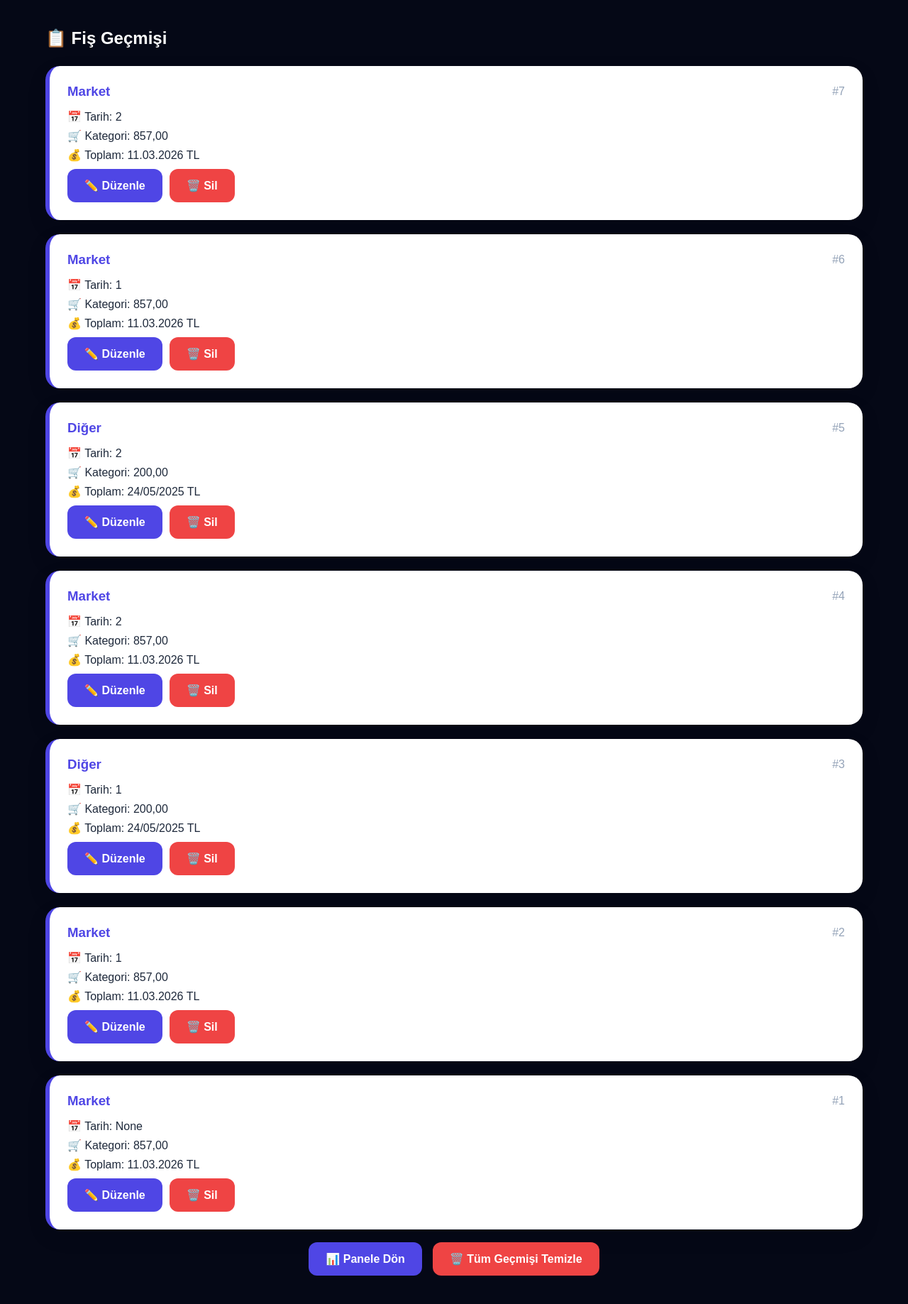
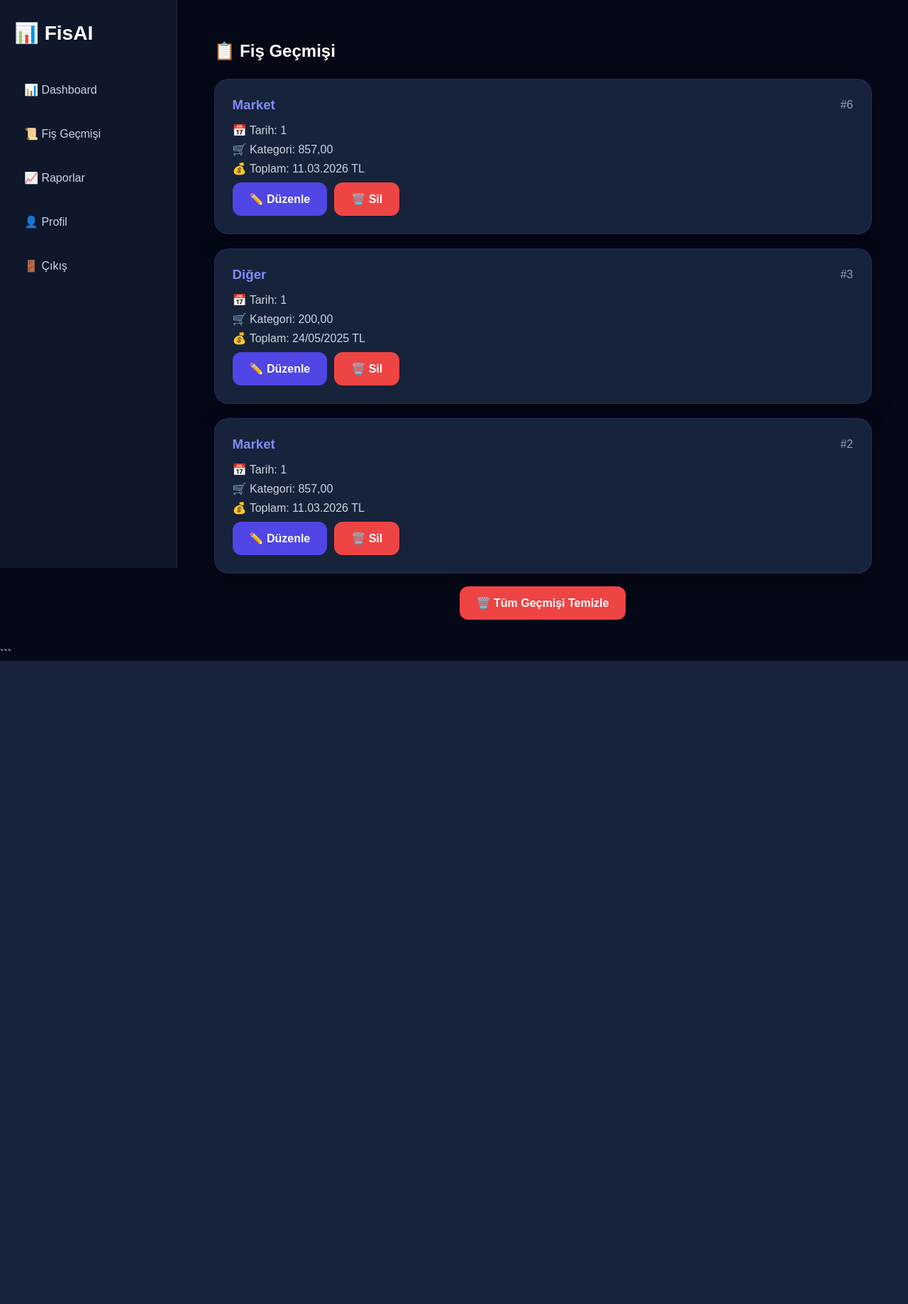
Before and after one commit to havinozvaris/fisai-web, a Flask app: page /receipts in a window 1280 px wide. Shown: the whole page at 71% size. After the commit the page ends 931 px from the top, so only its background shows below. Run offline with Flask 3, Linux system fonts and the light colour scheme; a user stored in the database is signed in; data comes from the database, SQL or seed files in the repository; both versions use the stored data as it was after the commit.

Commit message:
güncellendi

````diff
--- a/app.py
+++ b/app.py
@@ -7,7 +7,7 @@ import pytesseract
 import uuid
 from openai import OpenAI
 
-
+pytesseract.pytesseract.tesseract_cmd = r"C:\Program Files\Tesseract-OCR\tesseract.exe"
 
 from dotenv import load_dotenv
 import os
@@ -36,18 +36,36 @@ def init_db():
     cursor = conn.cursor()
 
     cursor.execute("""
-    CREATE TABLE IF NOT EXISTS fisler (
-        id INTEGER PRIMARY KEY AUTOINCREMENT,
-        tarih TEXT,
-        toplam REAL,
-        kategori TEXT,
-        magaza TEXT,
-        kdv REAL,
-        dosya_adi TEXT,
-        eklenme_tarihi TEXT,
-        duzeltilmis INTEGER DEFAULT 0
-    )
-    """)
+CREATE TABLE IF NOT EXISTS fisler (
+
+    id INTEGER PRIMARY KEY AUTOINCREMENT,
+
+    user_id INTEGER,
+
+    tarih TEXT,
+    toplam REAL,
+    kategori TEXT,
+    magaza TEXT,
+
+    kdv REAL,
+    dosya_adi TEXT,
+    eklenme_tarihi TEXT,
+
+    duzeltilmis INTEGER DEFAULT 0
+
+)
+""")
+
+    cursor.execute("""
+CREATE TABLE IF NOT EXISTS users (
+
+    id INTEGER PRIMARY KEY AUTOINCREMENT,
+    ad TEXT NOT NULL,
+    email TEXT UNIQUE NOT NULL,
+    sifre TEXT NOT NULL
+
+)
+""")
 
     conn.commit()
     conn.close()
@@ -219,24 +237,131 @@ Fiş metni:
 def home():
     return render_template("index.html")
 
-@app.route("/login")
+@app.route("/login", methods=["GET", "POST"])
 def login():
+
+    if request.method == "POST":
+
+        email = request.form["email"]
+        sifre = request.form["sifre"]
+
+        conn = sqlite3.connect("fisler.db")
+        cursor = conn.cursor()
+
+        cursor.execute("""
+        SELECT id, ad
+        FROM users
+        WHERE email=? AND sifre=?
+        """, (email, sifre))
+
+        user = cursor.fetchone()
+
+        conn.close()
+
+        if user:
+
+            session["user_id"] = user[0]
+            session["user_name"] = user[1]
+
+            return redirect("/dashboard")
+
+        return "Email veya şifre yanlış"
+
     return render_template("login.html")
 
-@app.route("/register")
+@app.route("/register", methods=["GET", "POST"])
 def register():
+
+    if request.method == "POST":
+
+        ad = request.form["ad"]
+        email = request.form["email"]
+        sifre = request.form["sifre"]
+        sifre_tekrar = request.form["sifre_tekrar"]
+
+        if sifre != sifre_tekrar:
+            return "Şifreler eşleşmiyor"
+
+        if len(ad.strip()) < 3:
+         return "Ad Soyad en az 3 karakter olmalıdır"
+
+        if len(sifre) < 6:
+         return "Şifre en az 6 karakter olmalıdır"
+
+        if not any(char.isdigit() for char in sifre):
+         return "Şifre en az 1 rakam içermelidir"
+
+        if not any(char.isalpha() for char in sifre):
+         return "Şifre en az 1 harf içermelidir"
+
+
+        conn = sqlite3.connect("fisler.db")
+        cursor = conn.cursor()
+
+        cursor.execute("""
+        CREATE TABLE IF NOT EXISTS users(
+            id INTEGER PRIMARY KEY AUTOINCREMENT,
+            ad TEXT,
+            email TEXT UNIQUE,
+            sifre TEXT
+        )
+        """)
+
+        try:
+
+            cursor.execute("""
+            INSERT INTO users(ad,email,sifre)
+            VALUES(?,?,?)
+            """, (ad, email, sifre))
+
+            conn.commit()
+
+        except:
+            conn.close()
+            return "Bu e-posta zaten kayıtlı"
+
+        conn.close()
+
+        return redirect("/login")
+
     return render_template("register.html")
+
+@app.route("/logout")
+def logout():
+
+    session.clear()
+
+    return redirect("/login")
 
 @app.route("/dashboard")
 def dashboard():
 
+    user_id = session.get("user_id")
+
+    if not user_id:
+        return redirect("/login")
+
     conn = sqlite3.connect("fisler.db")
     cursor = conn.cursor()
 
-    cursor.execute("SELECT COUNT(*) FROM fisler")
+    cursor.execute(
+        """
+        SELECT COUNT(*)
+        FROM fisler
+        WHERE user_id=?
+        """,
+        (user_id,)
+    )
     toplam_fis = cursor.fetchone()[0]
 
-    cursor.execute("SELECT toplam FROM fisler")
+    cursor.execute(
+        """
+        SELECT toplam
+        FROM fisler
+        WHERE user_id=?
+        """,
+        (user_id,)
+    )
     tutarlar = cursor.fetchall()
 
     toplam_harcama = 0
@@ -248,17 +373,35 @@ def dashboard():
             pass
 
     cursor.execute(
-        "SELECT COUNT(*) FROM fisler WHERE kategori='Market'"
+        """
+        SELECT COUNT(*)
+        FROM fisler
+        WHERE kategori='Market'
+        AND user_id=?
+        """,
+        (user_id,)
     )
     market = cursor.fetchone()[0]
 
     cursor.execute(
-        "SELECT COUNT(*) FROM fisler WHERE kategori='Yeme İçme'"
+        """
+        SELECT COUNT(*)
+        FROM fisler
+        WHERE kategori='Yeme İçme'
+        AND user_id=?
+        """,
+        (user_id,)
     )
     yeme_icme = cursor.fetchone()[0]
 
     cursor.execute(
-        "SELECT COUNT(*) FROM fisler WHERE kategori='Teknoloji'"
+        """
+        SELECT COUNT(*)
+        FROM fisler
+        WHERE kategori='Teknoloji'
+        AND user_id=?
+        """,
+        (user_id,)
     )
     teknoloji = cursor.fetchone()[0]
 
@@ -277,19 +420,18 @@ def dashboard():
     ]
 
     return render_template(
-    "dashboard.html",
-    toplam_fis=toplam_fis,
-    toplam_harcama=round(toplam_harcama, 2),
-    market=market,
-    yeme_icme=yeme_icme,
-    teknoloji=teknoloji,
-    kategori_etiketleri=kategori_etiketleri,
-    kategori_sayilari=kategori_sayilari,
-
-    ocr_text=session.get("ocr_text"),
-    analiz=session.get("analiz"),
-    ai_yorum=session.get("ai_yorum")
-)
+        "dashboard.html",
+        toplam_fis=toplam_fis,
+        toplam_harcama=round(toplam_harcama, 2),
+        market=market,
+        yeme_icme=yeme_icme,
+        teknoloji=teknoloji,
+        kategori_etiketleri=kategori_etiketleri,
+        kategori_sayilari=kategori_sayilari,
+        ocr_text=session.get("ocr_text"),
+        analiz=session.get("analiz"),
+        ai_yorum=session.get("ai_yorum")
+    )
 
 @app.route("/upload", methods=["GET", "POST"])
 def upload():
@@ -360,21 +502,30 @@ def upload():
             conn = sqlite3.connect("fisler.db")
             cursor = conn.cursor()
 
+            print("SESSION USER =", session.get("user_id"))
             cursor.execute(
-                """
-                INSERT INTO fisler
-                (tarih, toplam, kategori, magaza)
-                VALUES (?, ?, ?, ?)
-                """,
-                (
-                    analiz["tarih"],
-                    analiz["toplam"],
-                    analiz["kategori"],
-                    analiz["magaza"]
-                )
-            )
+    """
+    INSERT INTO fisler
+    (user_id, tarih, toplam, kategori, magaza)
+    VALUES (?, ?, ?, ?, ?)
+    """,
+    (
+        session["user_id"],
+        analiz["tarih"],
+        analiz["toplam"],
+        analiz["kategori"],
+        analiz["magaza"]
+    )
+)
 
             conn.commit()
+            cursor.execute("""
+SELECT *
+FROM fisler
+ORDER BY id DESC
+LIMIT 1
+""")
+            print("SON KAYIT =", cursor.fetchone())
             conn.close()
 
             print("VERITABANINA KAYDEDILDI")
@@ -395,11 +546,22 @@ def upload():
 @app.route("/receipts")
 def receipts():
 
+    user_id = session.get("user_id")
+
+    if not user_id:
+        return redirect("/login")
+
     conn = sqlite3.connect("fisler.db")
     cursor = conn.cursor()
 
     cursor.execute(
-        "SELECT * FROM fisler ORDER BY id DESC"
+        """
+        SELECT *
+        FROM fisler
+        WHERE user_id=?
+        ORDER BY id DESC
+        """,
+        (user_id,)
     )
 
     fisler = cursor.fetchall()
--- a/static/css/style.css
+++ b/static/css/style.css
@@ -571,11 +573,17 @@ RECEIPTS
 }
 
 .receipt-card{
-    background:white;
+    background:#17233a;
     border-radius:20px;
     padding:25px;
-    border-left:6px solid #4f46e5;
-    box-shadow:0 10px 30px rgba(0,0,0,.08);
+    border:1px solid rgba(79,70,229,.25);
+    box-shadow:0 10px 30px rgba(0,0,0,.25);
+    transition:.3s;
+}
+
+.receipt-card:hover{
+    transform:translateY(-3px);
+    border-color:#4f46e5;
 }
 
 .receipt-header{
@@ -586,7 +594,7 @@ RECEIPTS
 }
 
 .receipt-header h3{
-    color:#4f46e5;
+    color:#818cf8;
 }
 
 .receipt-header span{
@@ -595,7 +603,7 @@ RECEIPTS
 
 .receipt-card p{
     margin:8px 0;
-    color:#1e293b;
+    color:#cbd5e1;
 }
 
 /* =========================
@@ -903,3 +913,50 @@ MOBILE MENU
     height:280px;
     margin-top:20px;
 }
+
+.layout{
+    display:flex;
+    min-height:100vh;
+}
+
+.sidebar{
+    width:250px;
+    background:#0f172a;
+    border-right:1px solid rgba(255,255,255,.08);
+    padding:30px 20px;
+    position:fixed;
+    left:0;
+    top:0;
+    bottom:0;
+}
+
+.logo{
+    color:white;
+    font-size:28px;
+    font-weight:700;
+    margin-bottom:40px;
+}
+
+.menu{
+    display:flex;
+    flex-direction:column;
+    gap:15px;
+}
+
+.menu a{
+    color:#cbd5e1;
+    text-decoration:none;
+    padding:14px;
+    border-radius:12px;
+    transition:.3s;
+}
+
+.menu a:hover{
+    background:#1e293b;
+    color:white;
+}
+
+.main-content{
+    margin-left:250px;
+    width:100%;
+}
--- a/templates/login.html
+++ b/templates/login.html
@@ -43,16 +43,18 @@
                 Hesabına giriş yaparak analizlerine devam et.
             </p>
 
-            <form action="/dashboard" method="GET">
+            <form action="/login" method="POST">
 
                 <input
                     type="email"
+                    name="email"
                     placeholder="E-posta adresiniz"
                     required
                 >
 
                 <input
                     type="password"
+                    name="sifre"
                     placeholder="Şifreniz"
                     required
                 >
--- a/templates/receipts.html
+++ b/templates/receipts.html
@@ -1,3 +1,4 @@
+```html
 <!DOCTYPE html>
 <html lang="tr">
 <head>
@@ -6,6 +7,26 @@
     <link rel="stylesheet" href="/static/css/style.css">
 </head>
 <body>
+
+<div class="layout">
+
+    <div class="sidebar">
+
+        <div class="logo">
+            📊 FisAI
+        </div>
+
+        <div class="menu">
+            <a href="/dashboard">📊 Dashboard</a>
+            <a href="/receipts" class="active-menu">📜 Fiş Geçmişi</a>
+            <a href="/reports">📈 Raporlar</a>
+            <a href="/profile">👤 Profil</a>
+            <a href="/logout">🚪 Çıkış</a>
+        </div>
+
+    </div>
+
+    <div class="main-content">
 
         <div class="container">
 
@@ -33,17 +54,21 @@
                     <p>🛒 Kategori: {{ fis[3] }}</p>
 
                     <p>💰 Toplam: {{ fis[2] }} TL</p>
+
                     <div style="margin-top:10px; display:flex; gap:10px;">
 
                         <a href="/edit/{{ fis[0] }}" class="btn">
                             ✏️ Düzenle
                         </a>
 
-        <a href="/delete/{{ fis[0] }}" class="btn logout-btn"
+                        <a href="/delete/{{ fis[0] }}"
+                           class="btn logout-btn"
                            onclick="return confirm('Bu fişi silmek istediğine emin misin?')">
                             🗑️ Sil
                         </a>
+
                     </div>
+
                 </div>
 
                 {% endfor %}
@@ -52,11 +77,7 @@
 
             <br>
 
-    <div style="display:flex; gap:15px; justify-content:center;">
-
-        <a href="/dashboard" class="btn">
-            📊 Panele Dön
-        </a>
+            <div style="display:flex; justify-content:center;">
 
                 <a
                     href="/delete_all"
@@ -70,5 +91,10 @@
 
         </div>
 
+    </div>
+
+</div>
+
 </body>
 </html>
+```
````
Also changed, not shown: other parts of static/css/style.css (+13 -9 lines), templates/dashboard.html (+28 -15 lines), templates/register.html (+5 -4 lines), templates/reports.html (+23 -11 lines), fisler.db. Lines whose indentation alone changed are shown as unchanged.
